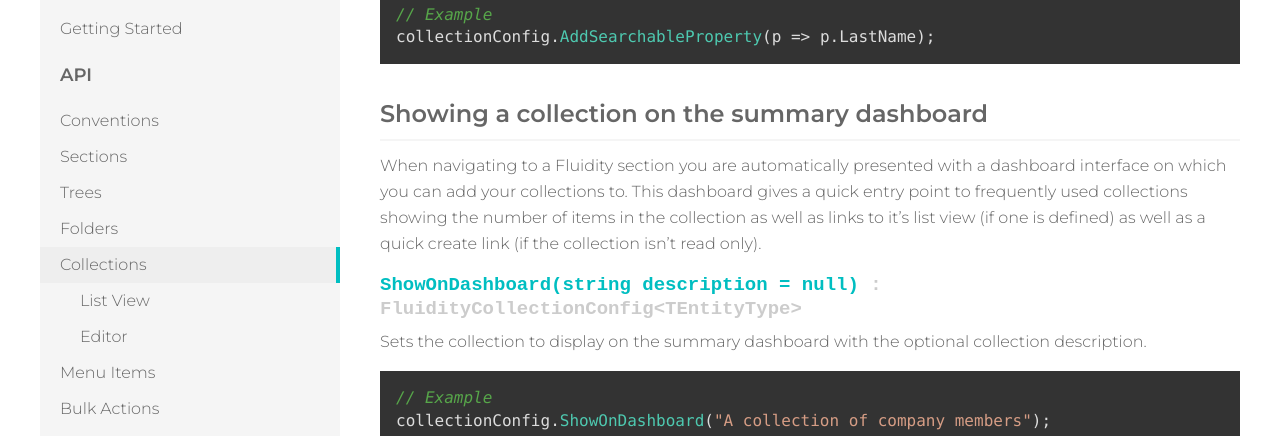
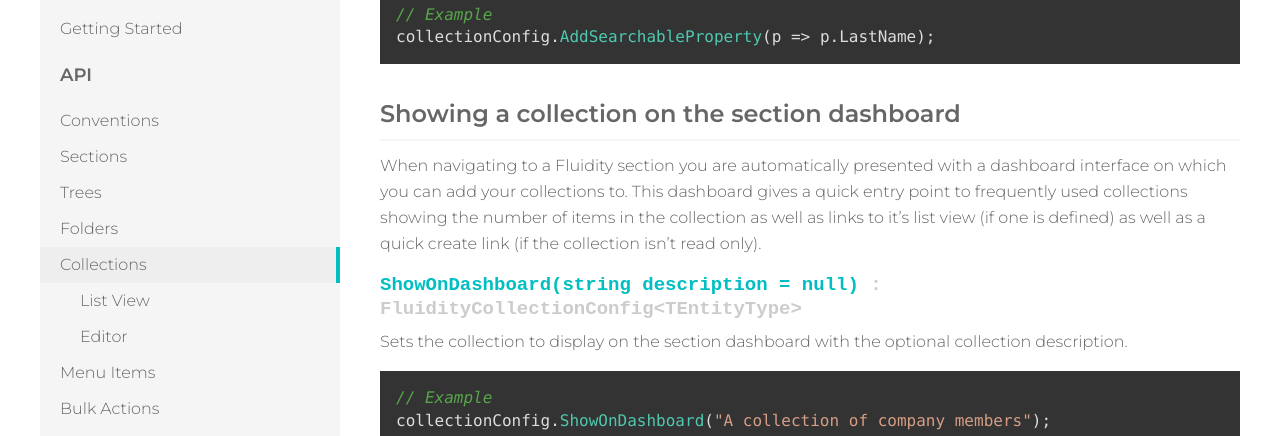
Before and after one commit to mattbrailsford/umbraco-fluidity, a Jekyll site: the page built from docs/_pages/02-api-04-collections.md, in a window 1280 px wide and 900 px high, scrolled down 5044 px. Shown: the part 161-597 px from the top of the window. Built offline with Jekyll 4.4.1, drawn with Linux system fonts in a browser that asks for light colours.

Commit message:
Wording change

`````diff
--- a/docs/_pages/02-api-04-collections.md
+++ b/docs/_pages/02-api-04-collections.md
@@ -211,7 +211,7 @@
 collectionConfig.AddSearchableProperty(p => p.LastName);
 ````
 
-### Showing a collection on the summary dashboard
+### Showing a collection on the section dashboard
 {: .mt}
 
 When navigating to a Fluidity section you are automatically presented with a dashboard interface on which you can add your collections to. This dashboard gives a quick entry point to frequently used collections showing the number of items in the collection as well as links to it's list view (if one is defined) as well as a quick create link (if the collection isn't read only).
@@ -219,7 +219,7 @@
 #### ShowOnDashboard(string description = null) *: FluidityCollectionConfig&lt;TEntityType&gt;*
 {: .signature}
 
-Sets the collection to display on the summary dashboard with the optional collection description.
+Sets the collection to display on the section dashboard with the optional collection description.
 
 ````csharp
 // Example
`````
